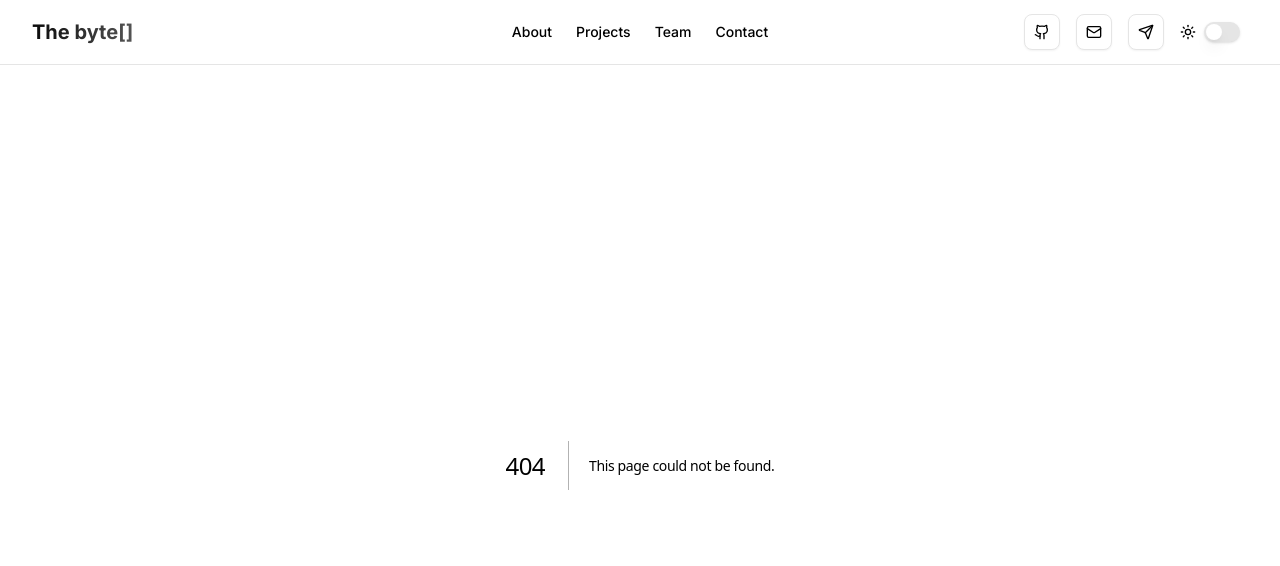
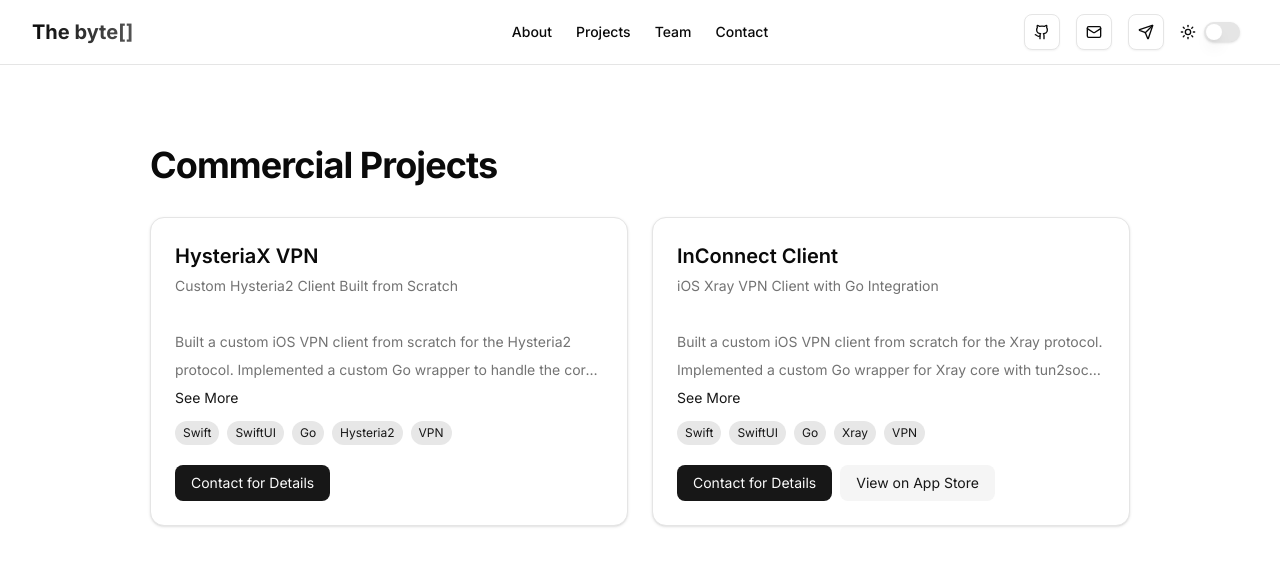
Before and after one commit to TheByteArray/Website, a Next.js app: page /commercial-projects in a window 1280 px wide. Before the commit this address had no page. Shown: the top 566 px of the page. Built offline with nearby package versions, Linux system fonts and the light colour scheme.

Commit message:
feat: enhance website UI and add commercial projects page

```diff
--- /dev/null
+++ b/src/app/commercial-projects/page.tsx
@@ -0,0 +1,41 @@
+'use client';
+
+import { useState, useCallback } from "react";
+import { ProjectCard } from "@/components/ProjectCard";
+import { projects } from "@/data/projects";
+import { Project } from "@/types/project";
+
+export default function CommercialProjects() {
+  const [expandedProjects, setExpandedProjects] = useState<Set<number>>(new Set());
+
+  const toggleDescription = useCallback((projectId: number) => {
+    setExpandedProjects(prev => {
+      const newSet = new Set(prev);
+      if (newSet.has(projectId)) {
+        newSet.delete(projectId);
+      } else {
+        newSet.add(projectId);
+      }
+      return newSet;
+    });
+  }, []);
+
+  return (
+    <div className="container mx-auto max-w-7xl px-4 py-16 md:py-20 sm:px-6 lg:px-8">
+      <div className="mx-auto max-w-[980px]">
+        <h1 className="text-4xl font-bold tracking-tight mb-8">Commercial Projects</h1>
+
+        <div className="grid gap-6 md:grid-cols-2">
+          {projects.map((project: Project) => (
+            <ProjectCard
+              key={project.id}
+              project={project}
+              isExpanded={expandedProjects.has(project.id)}
+              onToggleExpand={() => toggleDescription(project.id)}
+            />
+          ))}
+        </div>
+      </div>
+    </div>
+  );
+}
--- a/src/app/page.tsx
+++ b/src/app/page.tsx
@@ -1,9 +1,9 @@
 import { Card, CardContent, CardDescription, CardHeader, CardTitle } from "@/components/ui/card";
 import { GithubRepos } from "@/components/GithubRepos";
 import { TeamMember } from "@/components/TeamMember";
-import { HeroButtons, GitHubButton } from "@/components/interactive-buttons";
-import { GitHubStats } from "@/components/github-stats";
+import { HeroButtons, GitHubButton, CommercialProjectsButton } from "@/components/interactive-buttons";
 import { Metadata } from "next";
+import { Button } from "@/components/ui/button";
 
 export async function generateMetadata(): Promise<Metadata> {
   return {
@@ -30,22 +30,25 @@ export default function Home() {
         <div className="absolute inset-0 bg-[linear-gradient(to_right,#80808012_1px,transparent_1px),linear-gradient(to_bottom,#80808012_1px,transparent_1px)] bg-[size:24px_24px] dark:bg-[linear-gradient(to_right,#ffffff12_1px,transparent_1px),linear-gradient(to_bottom,#ffffff12_1px,transparent_1px)] -z-10" />
         <div className="mx-auto flex max-w-[980px] flex-col items-center gap-4 text-center">
           <div className="flex items-center gap-2 text-sm text-muted-foreground mb-4 animate-fade-in">
-            <span className="px-2 py-1 rounded-full bg-primary/10 text-primary hover:bg-primary/20 transition-colors">Open Source</span>
-            <span className="px-2 py-1 rounded-full bg-secondary/10 text-secondary-foreground hover:bg-secondary/20 transition-colors">Non-Profit</span>
+            <span className="px-3 py-1.5 rounded-full bg-primary/10 text-primary hover:bg-primary/20 transition-colors flex items-center gap-1.5">
+              <svg className="h-4 w-4" viewBox="0 0 24 24" fill="none" stroke="currentColor" strokeWidth="2">
+                <path d="M12 2L2 7l10 5 10-5-10-5zM2 17l10 5 10-5M2 12l10 5 10-5" />
+              </svg>
+              Open Source
+            </span>
+            <span className="px-3 py-1.5 rounded-full bg-secondary/10 text-secondary-foreground hover:bg-secondary/20 transition-colors flex items-center gap-1.5">
+              <svg className="h-4 w-4" viewBox="0 0 24 24" fill="none" stroke="currentColor" strokeWidth="2">
+                <path d="M12 22s8-4 8-10V5l-8-3-8 3v7c0 6 8 10 8 10z" />
+              </svg>
+              Non-Profit
+            </span>
           </div>
-          <h1 className="text-3xl font-bold leading-tight tracking-tighter md:text-6xl lg:leading-[1.1] animate-fade-in-up">
+          <h1 className="text-4xl font-bold leading-tight tracking-tighter md:text-6xl lg:leading-[1.1] animate-fade-in-up bg-clip-text text-transparent bg-gradient-to-r from-foreground to-foreground/80">
             {process.env.NEXT_PUBLIC_ORGANIZATION_NAME}
           </h1>
           <p className="max-w-[750px] text-lg text-muted-foreground sm:text-xl animate-fade-in-up delay-100">
             {process.env.NEXT_PUBLIC_ORGANIZATION_DESCRIPTION}
           </p>
-          <div className="flex items-center justify-center gap-8 mt-4 animate-fade-in-up delay-200">
-            <div className="flex flex-col items-center">
-              <div className="text-2xl font-bold text-foreground">
-                <GitHubStats />
-              </div>
-            </div>
-          </div>
           <div className="animate-fade-in-up delay-300">
             <HeroButtons />
           </div>
@@ -56,15 +59,17 @@ export default function Home() {
       <section className="container mx-auto max-w-7xl px-4 py-16 md:py-20 sm:px-6 lg:px-8">
         <div className="mx-auto max-w-[980px]">
           <div className="grid gap-6 md:grid-cols-3">
-            <Card className="contribute-card hover:shadow-lg transition-all duration-300 hover:-translate-y-1">
+            <Card className="contribute-card hover:shadow-lg transition-all duration-300 hover:-translate-y-1 group">
               <CardHeader>
-                <CardTitle className="flex items-center gap-2">
+                <CardTitle className="flex items-center gap-2 group-hover:text-primary transition-colors">
+                  <div className="p-2 rounded-lg bg-primary/10 group-hover:bg-primary/20 transition-colors">
                     <svg className="h-5 w-5 text-primary" viewBox="0 0 24 24" fill="none" stroke="currentColor" strokeWidth="2">
                       <path d="M12 2L2 7l10 5 10-5-10-5zM2 17l10 5 10-5M2 12l10 5 10-5" />
                     </svg>
+                  </div>
                   Open Source
                 </CardTitle>
-                <CardDescription>Transparency & Collaboration</CardDescription>
+                <CardDescription className="text-base">Transparency & Collaboration</CardDescription>
               </CardHeader>
               <CardContent>
                 <p className="text-muted-foreground">
@@ -72,15 +77,17 @@ export default function Home() {
                 </p>
               </CardContent>
             </Card>
-            <Card className="contribute-card hover:shadow-lg transition-all duration-300 hover:-translate-y-1">
+            <Card className="contribute-card hover:shadow-lg transition-all duration-300 hover:-translate-y-1 group">
               <CardHeader>
-                <CardTitle className="flex items-center gap-2">
+                <CardTitle className="flex items-center gap-2 group-hover:text-primary transition-colors">
+                  <div className="p-2 rounded-lg bg-primary/10 group-hover:bg-primary/20 transition-colors">
                     <svg className="h-5 w-5 text-primary" viewBox="0 0 24 24" fill="none" stroke="currentColor" strokeWidth="2">
                       <path d="M12 22s8-4 8-10V5l-8-3-8 3v7c0 6 8 10 8 10z" />
                     </svg>
+                  </div>
                   Privacy First
                 </CardTitle>
-                <CardDescription>User Data Protection</CardDescription>
+                <CardDescription className="text-base">User Data Protection</CardDescription>
               </CardHeader>
               <CardContent>
                 <p className="text-muted-foreground">
@@ -88,18 +95,20 @@ export default function Home() {
                 </p>
               </CardContent>
             </Card>
-            <Card className="contribute-card hover:shadow-lg transition-all duration-300 hover:-translate-y-1">
+            <Card className="contribute-card hover:shadow-lg transition-all duration-300 hover:-translate-y-1 group">
               <CardHeader>
-                <CardTitle className="flex items-center gap-2">
+                <CardTitle className="flex items-center gap-2 group-hover:text-primary transition-colors">
+                  <div className="p-2 rounded-lg bg-primary/10 group-hover:bg-primary/20 transition-colors">
                     <svg className="h-5 w-5 text-primary" viewBox="0 0 24 24" fill="none" stroke="currentColor" strokeWidth="2">
                       <path d="M17 21v-2a4 4 0 0 0-4-4H5a4 4 0 0 0-4 4v2" />
                       <circle cx="9" cy="7" r="4" />
                       <path d="M23 21v-2a4 4 0 0 0-3-3.87" />
                       <path d="M16 3.13a4 4 0 0 1 0 7.75" />
                     </svg>
+                  </div>
                   Community
                 </CardTitle>
-                <CardDescription>Together We Build</CardDescription>
+                <CardDescription className="text-base">Together We Build</CardDescription>
               </CardHeader>
               <CardContent>
                 <p className="text-muted-foreground">
@@ -116,22 +125,47 @@ export default function Home() {
         <div className="mx-auto max-w-[980px]">
           <Card className="contribute-card">
             <CardHeader>
-              <CardTitle className="text-2xl">About Us</CardTitle>
-              <CardDescription>Our mission and vision</CardDescription>
+              <CardTitle className="text-3xl">About Us</CardTitle>
+              <CardDescription className="text-lg">Our mission and vision</CardDescription>
             </CardHeader>
-            <CardContent>
-              <p className="text-muted-foreground">
+            <CardContent className="space-y-6">
+              <div className="prose prose-gray dark:prose-invert max-w-none">
+                <p className="text-lg text-muted-foreground leading-relaxed">
                   The Byte Array is a community-driven organization dedicated to creating privacy-focused,
                   open-source software solutions that make life easier. Our founder, Tamim Hossain, brings
                   extensive expertise in mobile, web, and systems programming to lead our mission of
                   building innovative tools that respect user privacy while solving real-world problems.
                 </p>
-              <p className="text-muted-foreground mt-4">
+                <p className="text-lg text-muted-foreground leading-relaxed">
                   We believe in the power of open-source development to create transparent, secure, and
                   accessible software. By making our solutions open-source, we not only ensure
                   transparency but also empower developers and users to understand, modify, and improve
                   the tools they use every day.
                 </p>
+              </div>
+              <div className="flex flex-wrap gap-4 pt-4">
+                <div className="flex items-center gap-2 text-sm text-muted-foreground">
+                  <svg className="h-4 w-4 text-primary" viewBox="0 0 24 24" fill="none" stroke="currentColor" strokeWidth="2">
+                    <path d="M12 2L2 7l10 5 10-5-10-5zM2 17l10 5 10-5M2 12l10 5 10-5" />
+                  </svg>
+                  <span>100% Open Source</span>
+                </div>
+                <div className="flex items-center gap-2 text-sm text-muted-foreground">
+                  <svg className="h-4 w-4 text-primary" viewBox="0 0 24 24" fill="none" stroke="currentColor" strokeWidth="2">
+                    <path d="M12 22s8-4 8-10V5l-8-3-8 3v7c0 6 8 10 8 10z" />
+                  </svg>
+                  <span>Privacy Focused</span>
+                </div>
+                <div className="flex items-center gap-2 text-sm text-muted-foreground">
+                  <svg className="h-4 w-4 text-primary" viewBox="0 0 24 24" fill="none" stroke="currentColor" strokeWidth="2">
+                    <path d="M17 21v-2a4 4 0 0 0-4-4H5a4 4 0 0 0-4 4v2" />
+                    <circle cx="9" cy="7" r="4" />
+                    <path d="M23 21v-2a4 4 0 0 0-3-3.87" />
+                    <path d="M16 3.13a4 4 0 0 1 0 7.75" />
+                  </svg>
+                  <span>Community Driven</span>
+                </div>
+              </div>
             </CardContent>
           </Card>
         </div>
@@ -177,7 +211,12 @@ export default function Home() {
       {/* Team Section */}
       <section id="team" className="container mx-auto max-w-7xl px-4 py-16 md:py-20 sm:px-6 lg:px-8">
         <div className="mx-auto max-w-[980px]">
-          <h2 className="text-3xl font-bold tracking-tight mb-8 text-center">Our Team</h2>
+          <div className="text-center mb-12">
+            <h2 className="text-3xl font-bold tracking-tight mb-4">Our Team</h2>
+            <p className="text-lg text-muted-foreground max-w-[600px] mx-auto">
+              Meet the passionate individuals behind The Byte Array, dedicated to building privacy-focused software solutions.
+            </p>
+          </div>
           <div className="grid gap-6 md:grid-cols-2 lg:grid-cols-3">
             <TeamMember
               name="Tamim Hossain"
@@ -281,6 +320,9 @@ export default function Home() {
                   </div>
                 </div>
               </div>
+              <div className="flex justify-center my-8">
+                <CommercialProjectsButton />
+              </div>
               <div className="mt-8 pt-6 border-t">
                 <p className="text-center text-base text-muted-foreground">
                   Ready to start your project? Contact us at{' '}
@@ -295,11 +337,11 @@ export default function Home() {
       </section>
 
       {/* Footer */}
-      <footer className="border-t py-6 md:py-0">
+      <footer className="border-t py-6">
         <div className="container mx-auto max-w-7xl px-4 sm:px-6 lg:px-8">
-          <div className="flex h-14 items-center justify-between">
+          <div className="flex items-center justify-center">
             <p className="text-sm text-muted-foreground">
-              © {new Date().getFullYear()} The Byte Array. Apache License 2.0.
+              © {new Date().getFullYear()} The Byte Array. All rights reserved. Apache License 2.0.
             </p>
           </div>
         </div>
--- /dev/null
+++ b/src/components/ProjectCard.tsx
@@ -0,0 +1,74 @@
+'use client';
+
+import { Card, CardContent, CardDescription, CardHeader, CardTitle } from "@/components/ui/card";
+import { ProjectCardProps } from "@/types/project";
+import { cn } from "@/lib/utils";
+
+export const ProjectCard: React.FC<ProjectCardProps> = ({
+  project,
+  isExpanded,
+  onToggleExpand,
+}) => {
+  const handleContactClick = (e: React.MouseEvent) => {
+    e.preventDefault();
+    const subject = encodeURIComponent(`${project.title} Inquiry`);
+    window.location.href = `mailto:work@thebytearray.org?subject=${subject}`;
+  };
+
+  return (
+    <Card className="overflow-hidden hover:shadow-lg transition-all duration-300 hover:-translate-y-1">
+      <CardHeader className="pb-2">
+        <CardTitle className="text-xl">{project.title}</CardTitle>
+        <CardDescription>{project.description}</CardDescription>
+      </CardHeader>
+      <CardContent>
+        <div className="space-y-3">
+          <div>
+            <p className={cn(
+              "text-sm text-muted-foreground",
+              !isExpanded && "line-clamp-2"
+            )}>
+              {project.longDescription}
+            </p>
+            <button
+              onClick={onToggleExpand}
+              className="text-sm text-primary hover:text-primary/80 transition-colors mt-1"
+            >
+              {isExpanded ? 'Show Less' : 'See More'}
+            </button>
+          </div>
+
+          <div className="flex flex-wrap gap-2">
+            {project.tags.map((tag) => (
+              <span
+                key={tag}
+                className="px-2 py-1 rounded-full bg-primary/10 text-primary text-xs"
+              >
+                {tag}
+              </span>
+            ))}
+          </div>
+
+          <div className="pt-2 flex gap-2">
+            <button
+              onClick={handleContactClick}
+              className="inline-block px-4 py-2 bg-primary text-primary-foreground rounded-md hover:bg-primary/90 transition-colors text-sm"
+            >
+              Contact for Details
+            </button>
+            {project.appStoreUrl && (
+              <a
+                href={project.appStoreUrl}
+                target="_blank"
+                rel="noopener noreferrer"
+                className="inline-block px-4 py-2 bg-secondary text-secondary-foreground rounded-md hover:bg-secondary/90 transition-colors text-sm"
+              >
+                View on App Store
+              </a>
+            )}
+          </div>
+        </div>
+      </CardContent>
+    </Card>
+  );
+};
--- a/src/components/github-stats.tsx
+++ b/src/components/github-stats.tsx
@@ -5,7 +5,6 @@ import { useEffect, useState } from 'react';
 interface GitHubStats {
   totalStars: number;
   totalContributors: number;
-  totalProjects: number;
 }
 
 interface GitHubRepo {
@@ -15,20 +14,18 @@ interface GitHubRepo {
 
 interface GitHubContributor {
   id: number;
-  login: string;
 }
 
-export function GitHubStats() {
+export default function GithubStats() {
   const [stats, setStats] = useState<GitHubStats>({
     totalStars: 0,
     totalContributors: 0,
-    totalProjects: 0
   });
 
   useEffect(() => {
     const fetchStats = async () => {
       try {
-        const response = await fetch('https://api.github.com/orgs/thebytearray/repos');
+        const response = await fetch('https://api.github.com/users/thebytearray/repos');
         const repos: GitHubRepo[] = await response.json();
 
         let totalStars = 0;
@@ -48,7 +45,6 @@ export function GitHubStats() {
         setStats({
           totalStars,
           totalContributors: contributorSet.size,
-          totalProjects: repos.length
         });
       } catch (error) {
         console.error('Error fetching GitHub stats:', error);
@@ -59,18 +55,14 @@ export function GitHubStats() {
   }, []);
 
   return (
-    <div className="flex gap-8">
-      <div className="flex flex-col items-center">
+    <div className="flex items-center justify-center space-x-8">
+      <div className="text-center">
         <span className="text-2xl font-bold">{stats.totalStars}</span>
         <span className="text-sm text-muted-foreground">Stars</span>
       </div>
-      <div className="flex flex-col items-center">
+      <div className="text-center">
         <span className="text-2xl font-bold">{stats.totalContributors}</span>
         <span className="text-sm text-muted-foreground">Contributors</span>
-      </div>
-      <div className="flex flex-col items-center">
-        <span className="text-2xl font-bold">{stats.totalProjects}</span>
-        <span className="text-sm text-muted-foreground">Projects</span>
       </div>
     </div>
   );
--- a/src/components/interactive-buttons.tsx
+++ b/src/components/interactive-buttons.tsx
@@ -40,3 +40,15 @@ export function GitHubButton() {
     </Button>
   );
 }
+
+export function CommercialProjectsButton() {
+  return (
+    <Button
+      size="lg"
+      className="bg-primary hover:bg-primary/90"
+      onClick={() => window.location.href = '/commercial-projects'}
+    >
+      View Commercial Projects
+    </Button>
+  );
+}
--- /dev/null
+++ b/src/data/projects.ts
@@ -0,0 +1,31 @@
+import { Project } from '@/types/project';
+
+export const projects: Project[] = [
+  {
+    id: 1,
+    title: "HysteriaX VPN",
+    description: "Custom Hysteria2 Client Built from Scratch",
+    longDescription: "Built a custom iOS VPN client from scratch for the Hysteria2 protocol. Implemented a custom Go wrapper to handle the core VPN functionality, including tun2socks integration for efficient packet routing. The client features a native Swift UI with advanced network management capabilities and seamless integration with iOS system services.",
+    tags: ["Swift", "SwiftUI", "Go", "Hysteria2", "VPN"],
+    features: [
+      "Custom Go wrapper implementation",
+      "tun2socks integration",
+      "Native iOS UI",
+      "System-level VPN integration"
+    ]
+  },
+  {
+    id: 2,
+    title: "InConnect Client",
+    description: "iOS Xray VPN Client with Go Integration",
+    longDescription: "Built a custom iOS VPN client from scratch for the Xray protocol. Implemented a custom Go wrapper for Xray core with tun2socks integration and backend API integration. The client features a modern SwiftUI interface with advanced network management capabilities and seamless integration with iOS system services.",
+    tags: ["Swift", "SwiftUI", "Go", "Xray", "VPN"],
+    features: [
+      "Custom Go wrapper for Xray core",
+      "tun2socks integration",
+      "Backend API integration",
+      "Modern SwiftUI interface"
+    ],
+    appStoreUrl: "https://apps.apple.com/us/app/inconnect-client/id6745726030"
+  }
+];
--- /dev/null
+++ b/src/types/project.ts
@@ -0,0 +1,15 @@
+export interface Project {
+  id: number;
+  title: string;
+  description: string;
+  longDescription: string;
+  tags: string[];
+  features: string[];
+  appStoreUrl?: string;
+}
+
+export interface ProjectCardProps {
+  project: Project;
+  isExpanded: boolean;
+  onToggleExpand: () => void;
+}
```
Also changed, not shown: 1 other file (tests, documents, lock files or other folders). Lines whose indentation alone changed are shown as unchanged.
